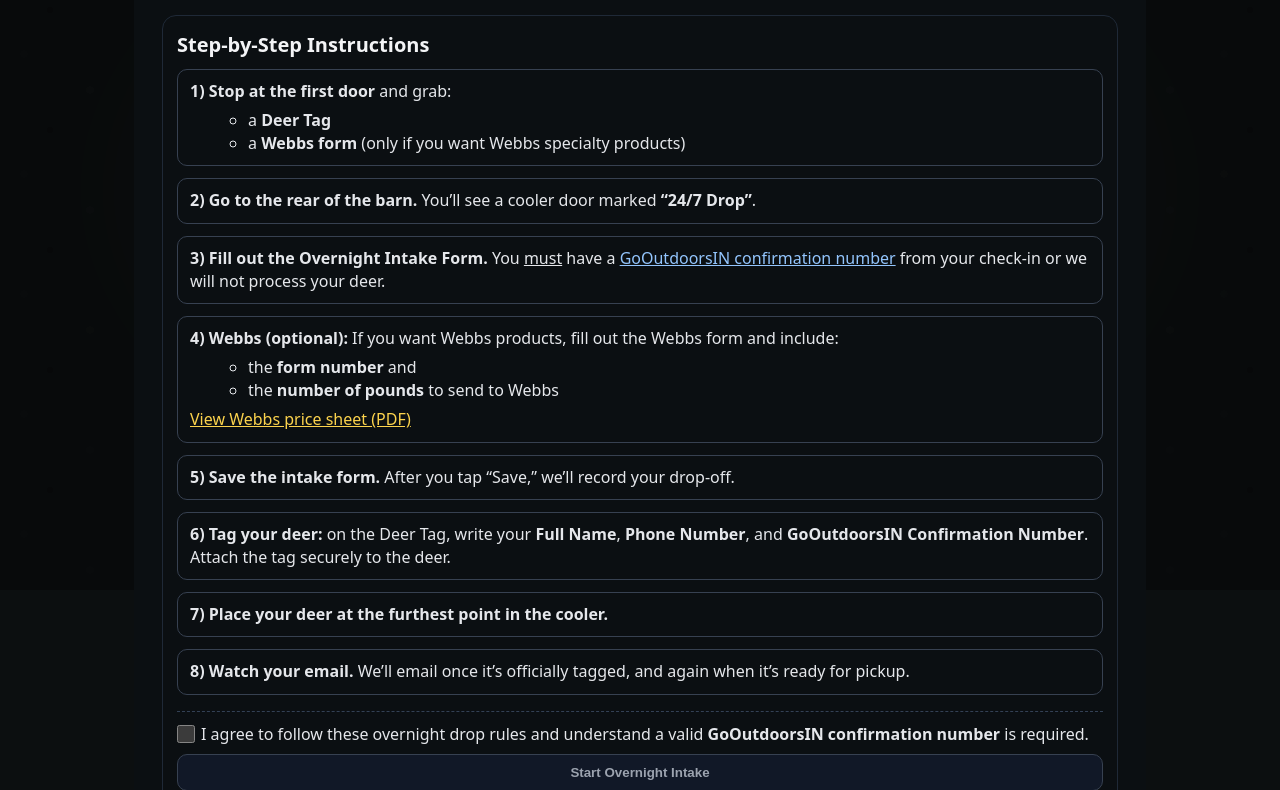
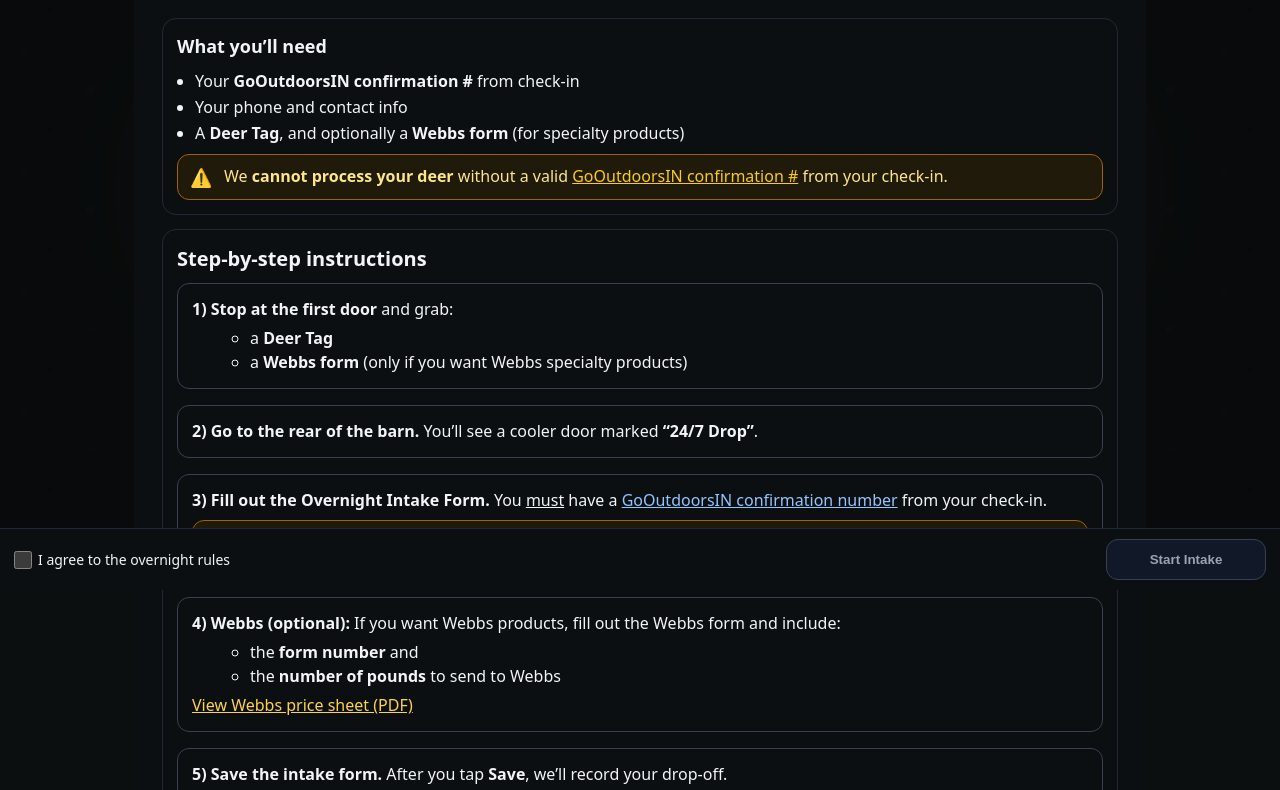
Before and after one commit to djanes11/deer-intake, a Next.js app: page /overnight in a window 1280 px wide. Shown: the part 210-1000 px from the top of the page. Built offline with nearby package versions, Linux system fonts and the light colour scheme; no server answers.

Commit message:
Update page.tsx

```diff
--- a/app/overnight/page.tsx
+++ b/app/overnight/page.tsx
@@ -1,7 +1,7 @@
 // app/overnight/page.tsx
 'use client';
 
-import { useState } from 'react';
+import { useEffect, useMemo, useRef, useState } from 'react';
 
 const GO_OUTDOORS_URL = 'https://www.gooutdoorsin.com/login';
 const WEBBS_PRICE_SHEET_URL = '/webbs-price.pdf';
@@ -16,25 +16,111 @@
 };
 
 export default function OvernightInstructionsPage() {
+  // Agreement + gating
   const [agree, setAgree] = useState(false);
+  const [canAgree, setCanAgree] = useState(false); // becomes true only after user reaches the bottom
+  const [showSticky, setShowSticky] = useState(false); // shows near-bottom sticky footer
+  const scrolledRef = useRef(false);
+
+  // Restore "agree" from localStorage, but DO NOT skip the scroll gate
+  useEffect(() => {
+    try {
+      const saved = localStorage.getItem('overnight_agree_v1');
+      if (saved === '1') setAgree(true);
+    } catch {}
+  }, []);
+
+  useEffect(() => {
+    try {
+      localStorage.setItem('overnight_agree_v1', agree ? '1' : '0');
+    } catch {}
+  }, [agree]);
+
+  // Scroll detection: enable canAgree only after reaching bottom once per visit
+  useEffect(() => {
+    const onScroll = () => {
+      const doc = document.documentElement;
+      const atBottom = window.innerHeight + window.scrollY >= doc.scrollHeight - 24; // within 24px of bottom
+      const nearBottom = window.innerHeight + window.scrollY >= doc.scrollHeight * 0.8; // 80% for sticky reveal
+      if (nearBottom) setShowSticky(true);
+      if (atBottom && !scrolledRef.current) {
+        scrolledRef.current = true;
+        setCanAgree(true);
+      }
+    };
+    window.addEventListener('scroll', onScroll, { passive: true });
+    // run once in case content is short on desktop
+    onScroll();
+    return () => window.removeEventListener('scroll', onScroll);
+  }, []);
+
+  // Prevent accidental "Enter" triggering navigation
+  useEffect(() => {
+    const onKeyDown = (e: KeyboardEvent) => {
+      if (e.key === 'Enter') {
+        const active = document.activeElement as HTMLElement | null;
+        // Only allow Enter on the Start button once all gates pass
+        const isStartBtn = active?.id === 'overnight-start';
+        if (!isStartBtn) e.preventDefault();
+      }
+    };
+    window.addEventListener('keydown', onKeyDown);
+    return () => window.removeEventListener('keydown', onKeyDown);
+  }, []);
 
   const stepBox: React.CSSProperties = {
     border: '1px solid #374151',
     background: '#0b0f12',
-    borderRadius: 10,
-    padding: '10px 12px',
+    borderRadius: 12,
+    padding: '14px 14px',
   };
 
+  const startEnabled = canAgree && agree;
+
+  const WarningCallout = useMemo(
+    () => (
+      <div
+        role="note"
+        aria-label="Important requirement"
+        style={{
+          display: 'grid',
+          gridTemplateColumns: '24px 1fr',
+          gap: 10,
+          border: '1px solid #a16207',
+          background: '#1f1a09',
+          color: '#fde68a',
+          borderRadius: 12,
+          padding: '10px 12px',
+          marginTop: 8,
+        }}
+      >
+        <span aria-hidden="true" style={{ fontSize: 18, lineHeight: '24px' }}>⚠️</span>
+        <div>
+          We <b>cannot process your deer</b> without a valid{' '}
+          <a href={GO_OUTDOORS_URL} target="_blank" rel="noopener noreferrer" style={{ color: '#facc15', textDecoration: 'underline' }}>
+            GoOutdoorsIN confirmation #
+          </a> from your check‑in.
+        </div>
+      </div>
+    ),
+    []
+  );
+
+  function handleStart() {
+    if (!startEnabled) return;
+    window.location.href = OVERNIGHT_INTAKE_PATH;
+  }
+
   return (
-    <main style={{ background: '#0b0f12', minHeight: '100vh', color: '#e5e7eb' }}>
-      <div style={{ maxWidth: 1080, margin: '0 auto', padding: '20px 14px 40px' }}>
+    <main style={{ background: '#0b0f12', minHeight: '100vh', color: '#f2f4f5' }}>
+      <div style={{ maxWidth: 1080, margin: '0 auto', padding: '20px 14px 96px' }}>
         {/* Intro */}
         <section
           style={{
             background: 'linear-gradient(180deg,#111827 0%, #0b0f12 100%)',
             border: '1px solid #1f2937',
             borderRadius: 14,
-            padding: '18px 18px 14px',
+            padding: '18px 18px 16px',
             marginBottom: 18,
           }}
         >
@@ -44,14 +130,33 @@
               fontWeight: 900,
               letterSpacing: 0.2,
               margin: '0 0 8px',
-              color: '#f3f4f6',
+              color: '#f9fafb',
             }}
           >
             24/7 Overnight Drop-Off — How It Works
           </h1>
-          <p style={{ margin: 0, color: '#cbd5e1', lineHeight: 1.5 }}>
+          <p style={{ margin: 0, color: '#d1d5db', lineHeight: 1.6 }}>
             Quick, secure, and available anytime. Follow the steps below and you’ll be done in a few minutes.
           </p>
+        </section>
+
+        {/* What you'll need */}
+        <section
+          style={{
+            border: '1px solid #1f2937',
+            borderRadius: 14,
+            padding: 14,
+            background: '#0b0f12',
+            marginBottom: 14,
+          }}
+        >
+          <h2 style={{ margin: '0 0 10px', fontSize: 18, fontWeight: 900, color: '#f3f4f6' }}>What you’ll need</h2>
+          <ul style={{ margin: 0, paddingLeft: 18, lineHeight: 1.6 }}>
+            <li>Your <b>GoOutdoorsIN confirmation #</b> from check‑in</li>
+            <li>Your phone and contact info</li>
+            <li>A <b>Deer Tag</b>, and optionally a <b>Webbs form</b> (for specialty products)</li>
+          </ul>
+          {WarningCallout}
         </section>
 
         {/* Steps */}
@@ -64,10 +169,10 @@
           }}
         >
           <h2 style={{ margin: '0 0 10px', fontSize: 20, fontWeight: 900, color: '#f3f4f6' }}>
-            Step-by-Step Instructions
+            Step-by-step instructions
           </h2>
 
-          <ol style={{ listStyle: 'none', padding: 0, margin: 0, display: 'grid', gap: 12 }}>
+          <ol style={{ listStyle: 'none', padding: 0, margin: 0, display: 'grid', gap: 16 }}>
             <li style={stepBox}>
               <b>1) Stop at the first door</b> and grab:
               <ul style={{ margin: '6px 0 0 18px' }}>
@@ -85,7 +190,8 @@
               <a href={GO_OUTDOORS_URL} target="_blank" rel="noopener noreferrer" style={{ color: '#93c5fd' }}>
                 GoOutdoorsIN confirmation number
               </a>{' '}
-              from your check-in or we will not process your deer.
+              from your check‑in.
+              {WarningCallout}
             </li>
 
             <li style={stepBox}>
@@ -107,11 +213,11 @@
             </li>
 
             <li style={stepBox}>
-              <b>5) Save the intake form.</b> After you tap “Save,” we’ll record your drop-off.
+              <b>5) Save the intake form.</b> After you tap <b>Save</b>, we’ll record your drop‑off.
             </li>
 
             <li style={stepBox}>
-              <b>6) Tag your deer:</b> on the Deer Tag, write your <b>Full Name</b>, <b>Phone Number</b>, and{' '}
+              <b>6) Tag your deer.</b> On the Deer Tag, write your <b>Full Name</b>, <b>Phone Number</b>, and{' '}
               <b>GoOutdoorsIN Confirmation Number</b>. Attach the tag securely to the deer.
             </li>
 
@@ -131,37 +237,46 @@
               paddingTop: 12,
               borderTop: '1px dashed #334155',
               display: 'grid',
-              gap: 10,
+              gap: 12,
             }}
           >
-            <label style={{ display: 'flex', alignItems: 'start', gap: 8, lineHeight: 1.35 }}>
+            <label style={{ display: 'flex', alignItems: 'start', gap: 10, lineHeight: 1.5, fontSize: 16 }}>
               <input
                 type="checkbox"
                 checked={agree}
                 onChange={(e) => setAgree(e.target.checked)}
-                style={{ marginTop: 3 }}
+                disabled={!canAgree}
+                style={{ marginTop: 4, width: 22, height: 22 }}
+                aria-describedby="agree-help"
               />
-              <span>
-                I agree to follow these overnight drop rules and understand a valid <b>GoOutdoorsIN confirmation number</b> is required.
+              <span id="agree-help">
+                I agree to follow these overnight drop rules and understand a valid{' '}
+                <b>GoOutdoorsIN confirmation number</b> is required.
+                {!canAgree ? (
+                  <em style={{ display: 'block', color: '#9ca3af', fontSize: 12 }}>
+                    Scroll to the bottom to enable the checkbox.
+                  </em>
+                ) : null}
               </span>
             </label>
 
             <button
-              disabled={!agree}
-              onClick={() => {
-                if (agree) window.location.href = OVERNIGHT_INTAKE_PATH;
-              }}
+              id="overnight-start"
+              disabled={!startEnabled}
+              onClick={handleStart}
               style={{
                 display: 'inline-block',
-                padding: '10px 14px',
-                borderRadius: 10,
+                padding: '14px 16px',
+                borderRadius: 12,
                 fontWeight: 900,
-                border: '1px solid ' + (agree ? '#064e3b' : '#374151'),
-                background: agree ? '#10b981' : '#111827',
-                color: agree ? '#06291f' : '#9ca3af',
-                cursor: agree ? 'pointer' : 'not-allowed',
+                fontSize: 16,
+                border: '1px solid ' + (startEnabled ? '#064e3b' : '#374151'),
+                background: startEnabled ? '#10b981' : '#111827',
+                color: startEnabled ? '#06291f' : '#9ca3af',
+                cursor: startEnabled ? 'pointer' : 'not-allowed',
+                minWidth: 220,
               }}
-              aria-disabled={!agree}
+              aria-disabled={!startEnabled}
               aria-controls="overnight-start"
             >
               Start Overnight Intake
@@ -197,8 +312,8 @@
                   background: '#111827',
                   color: '#e5e7eb',
                   border: '1px solid #374151',
-                  borderRadius: 10,
-                  padding: '8px 10px',
+                  borderRadius: 12,
+                  padding: '10px 12px',
                   textDecoration: 'none',
                 }}
               >
@@ -215,8 +330,8 @@
                   background: '#111827',
                   color: '#e5e7eb',
                   border: '1px solid #374151',
-                  borderRadius: 10,
-                  padding: '8px 10px',
+                  borderRadius: 12,
+                  padding: '10px 12px',
                   textDecoration: 'none',
                 }}
               >
@@ -226,6 +341,56 @@
           </div>
         </section>
       </div>
+
+      {/* Sticky footer: appears near-bottom on mobile to cut scroll back */}
+      <div
+        style={{
+          position: 'fixed',
+          left: 0,
+          right: 0,
+          bottom: 0,
+          transform: showSticky ? 'translateY(0)' : 'translateY(100%)',
+          transition: 'transform .25s ease',
+          background: '#0b0f12',
+          borderTop: '1px solid #1f2937',
+          padding: '10px 14px',
+          display: 'grid',
+          gridTemplateColumns: '1fr auto',
+          gap: 12,
+          alignItems: 'center',
+        }}
+        aria-hidden={!showSticky}
+      >
+        <label style={{ display: 'flex', alignItems: 'center', gap: 10 }}>
+          <input
+            type="checkbox"
+            checked={agree}
+            onChange={(e) => setAgree(e.target.checked)}
+            disabled={!canAgree}
+            style={{ width: 20, height: 20 }}
+            aria-label="I agree to the overnight drop rules"
+          />
+          <span style={{ fontSize: 14 }}>
+            I agree to the overnight rules
+          </span>
+        </label>
+        <button
+          onClick={handleStart}
+          disabled={!startEnabled}
+          style={{
+            padding: '12px 14px',
+            borderRadius: 12,
+            fontWeight: 900,
+            border: '1px solid ' + (startEnabled ? '#064e3b' : '#374151'),
+            background: startEnabled ? '#10b981' : '#111827',
+            color: startEnabled ? '#06291f' : '#9ca3af',
+            cursor: startEnabled ? 'pointer' : 'not-allowed',
+            minWidth: 160,
+          }}
+        >
+          Start Intake
+        </button>
+      </div>
     </main>
   );
 }
```
